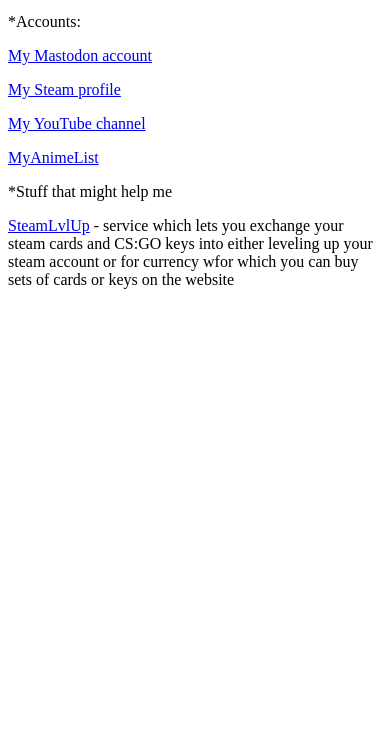
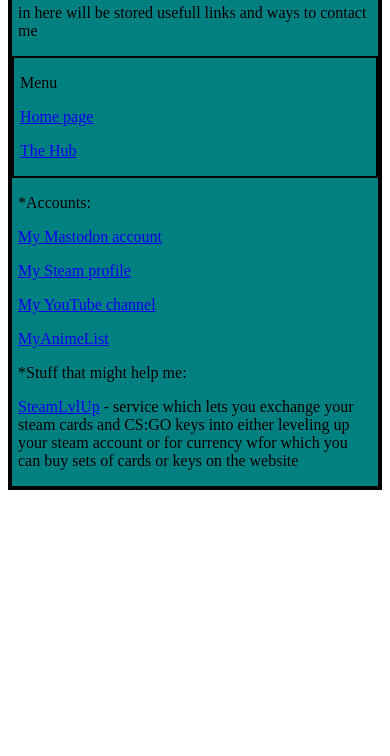
Before and after one commit to replikvlt/replikvlt.github.io, a plain HTML site: page hub.html in a window 390 px wide. Shown: the part 88-844 px from the top of the page. Drawn offline with Linux system fonts and the light colour scheme.

Commit message:
Added simple stylig and made website responsible (honestly it works better in narrow mobile version than on wide PC,) fixed more typos, added menu to The Hub

```diff
--- a/hub.html
+++ b/hub.html
@@ -1,19 +1,29 @@
 <!DOCTYPE html>
-<html>
+<html lang="en-US">
 <head>
 	<title>The Hub</title>
+	<link rel="stylesheet" type="text/css" href="style.css">
+	<meta name="viewport" content="width=device-width, initial-scale=1.0">
 </head>
 
 <body>
-	<h2>Welcome to The Hub!</h2>
+<div id="oldschool_screen">
+	<h1>Welcome to The Hub!</h1>
 	<p>in here will be stored usefull links and ways to contact me</p>
+	<div id="menu">
+                <p>Menu</p>
+                <p><a href="index.html">Home page</a></p>
+                <p><a href="hub.html">The Hub</a></p>
+        </div>
+
 	<p>*Accounts:</p>
 	<p><a href="https://niu.moe/@replikvlt">My Mastodon account</a></p>
 	<p><a href="https://steamcommunity.com/id/Judgement_Day">My Steam profile</a></p>
 	<p><a href="https://www.youtube.com/channel/UCkKQR4AVP_NZUGM1GnlO-5A">My YouTube channel</a></p>
 	<p><a href="https://myanimelist.net/animelist/replikvlt">MyAnimeList</a></p>
 
-	<p>*Stuff that might help me</p>
+	<p>*Stuff that might help me:</p>
 	<p><a href="https://steamlvlup.com/r/0txebv">SteamLvlUp</a> - service which lets you exchange your steam cards and CS:GO keys into either leveling up your steam account or for currency wfor which you can buy sets of cards or keys on the website</p>
+</div>
 </body>
 </html>
--- /dev/null
+++ b/style.css
@@ -0,0 +1,19 @@
+body {
+	background-color: #FFFFFF;
+}
+#oldschool_screen {
+	margin: auto;
+	background-color: #008080;
+	border-style: solid;
+	border-width: 4px;
+}
+
+#menu {
+	border-style: solid;
+	border-width: 2px;
+}
+
+p,h1 {
+	padding-left: 6px;
+	padding-right: 6px;
+}
```
Also changed, not shown: index.html (+7 -1 lines), 2 other files.
